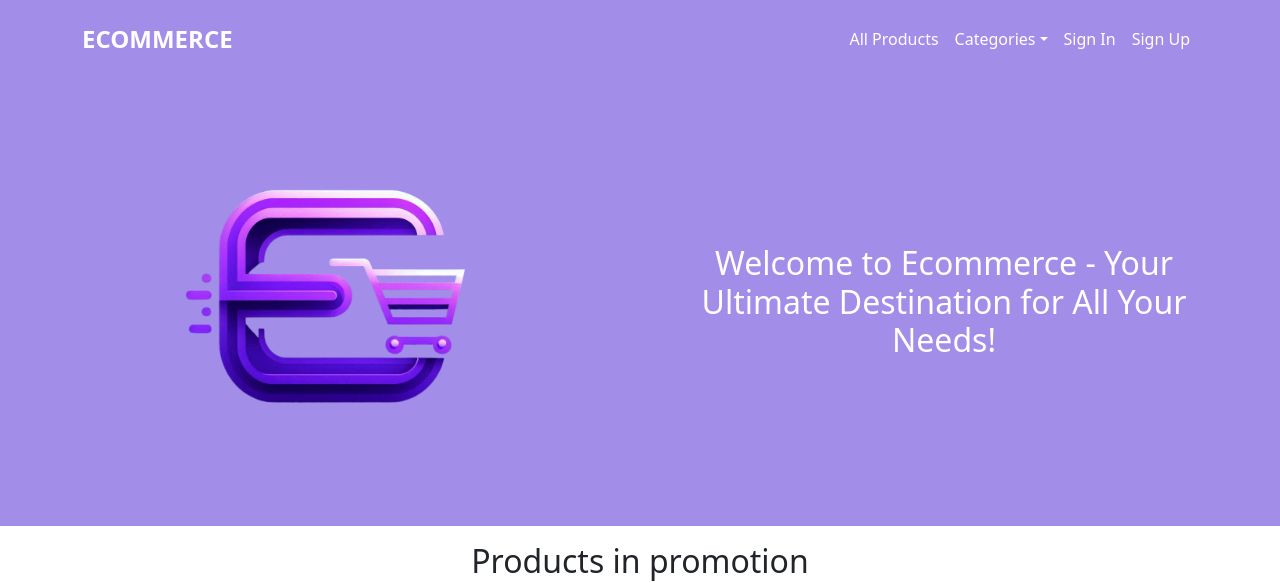
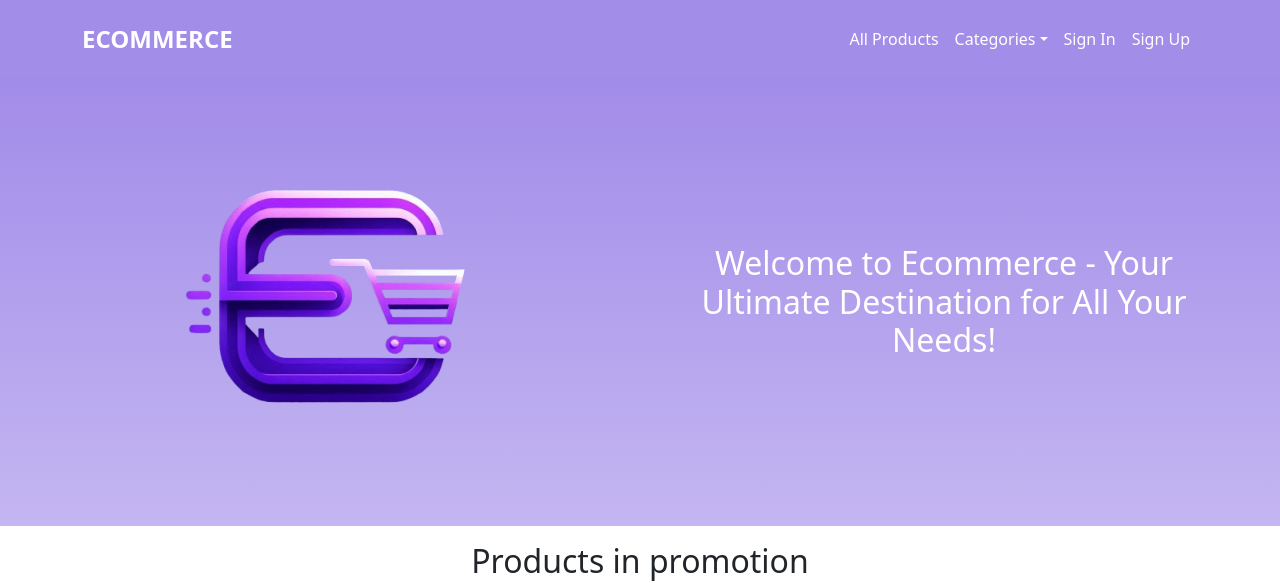
Before and after one commit to Jbuenoss/Ecommerce-Frontend, a React (Vite) app in the folder Ecommerce/: page / in a window 1280 px wide. Shown: the top 583 px of the page. Built offline with nearby package versions, Linux system fonts and the light colour scheme; no server answers.

Commit message:
home layout changed

```diff
--- a/Ecommerce/src/routes/Home.jsx
+++ b/Ecommerce/src/routes/Home.jsx
@@ -3,7 +3,7 @@ import axios from '../api/axios';
 
 import CardComponent from '../components/CardComponent';
 
-import imgMain from '../assets/Ecommerce rigth.png';
+import imgMain from '../assets/Ecommerce_rigth-removebg-preview.png';
 import Container from 'react-bootstrap/Container';
 import Row from 'react-bootstrap/Row';
 import Col from 'react-bootstrap/Col';
--- a/Ecommerce/src/routes/Login.jsx
+++ b/Ecommerce/src/routes/Login.jsx
@@ -10,10 +10,6 @@ import './style.css';
 import logo from '../assets/Ecommerce_rigth-removebg-preview.png'
 //axios
 import axios from '../api/axios';
-//icons
-import { FaInfoCircle } from "react-icons/fa";
-import { FaCheck } from "react-icons/fa";
-import { FaTimes } from "react-icons/fa";
 //react-router
 import { Link, useNavigate } from 'react-router-dom';
 
--- a/Ecommerce/src/routes/style.css
+++ b/Ecommerce/src/routes/style.css
@@ -53,7 +53,7 @@ Form {
 }
 
 .img-banner {
-    background-color: #A28DE9;
+    background: linear-gradient(hsl(254, 68%, 73%), hsl(254, 68%, 83%));
     width: 100%;
 }
 
```
